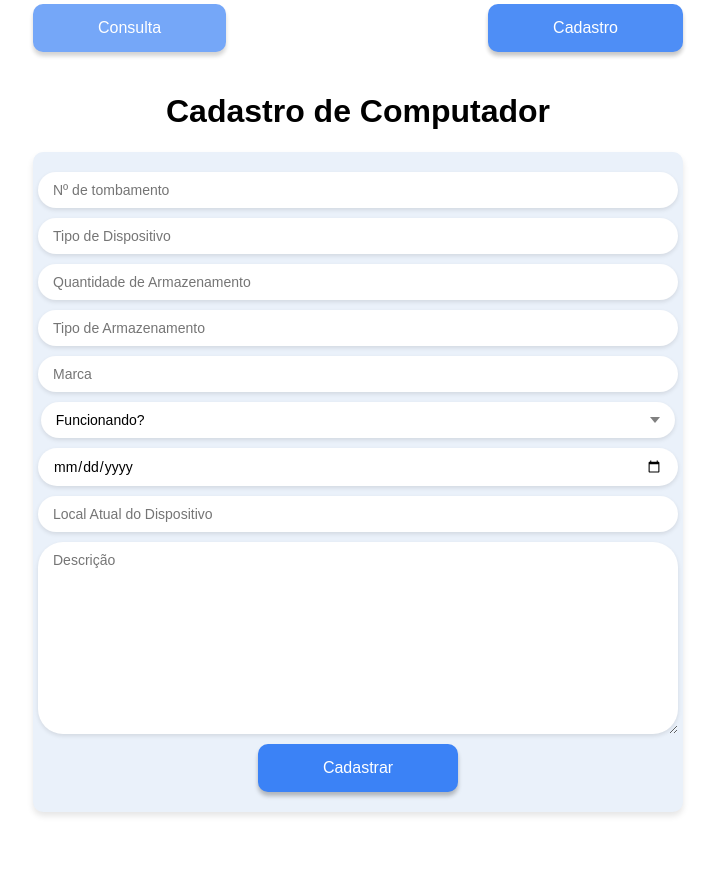
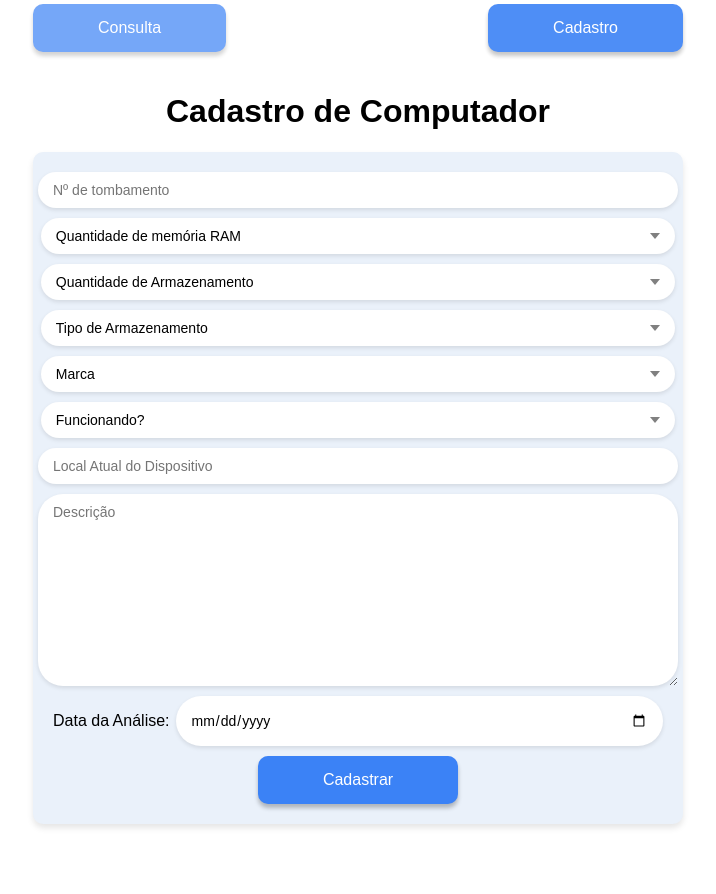
Before and after one commit to Kenjibercysec/S.I.N.G.E.D_INSS, a FastAPI app: page /cadpc in a window 1280 px wide. Shown: the part 260-1154 px from the top of the page, without its empty margins (282-998 px from the left). Before the commit the page ends 1076 px from the top, so only its background shows below. Run offline with FastAPI, Linux system fonts and the light colour scheme.

Commit message:
alterando frontend e exclusão da venv

```diff
--- a/database.py
+++ b/database.py
@@ -3,7 +3,8 @@ from sqlalchemy.ext.declarative import declarative_base
 from sqlalchemy.orm import sessionmaker
 import os
 
-DATABASE_URL = "sqlite:////home/kenji/Desktop/S.I.N.G.E.D_INSS/devices.db"  # Update this to your database URL
+##DATABASE_URL = "sqlite:////home/kenji/Desktop/S.I.N.G.E.D_INSS/devices.db"  # Update this to your database URL
+DATABASE_URL = "sqlite:///C:/Users/vitor/PROJETOS/S.I.N.G.E.D_INSS/devices.db"  # Update this to your database URL
 
 engine = create_engine(DATABASE_URL, connect_args={"check_same_thread": False})
 SessionLocal = sessionmaker(autocommit=False, autoflush=False, bind=engine)
@@ -12,8 +13,8 @@ Base = declarative_base()
 def init_db():
     import models
     Base.metadata.create_all(bind=engine)
-    ##load_sql_script("C:/Users/vitor/PROJETOS/S.I.N.G.E.D_INSS/BANCO DE DADOS DOS DISPOSITIVOS .sql")
-    load_sql_script("/home/kenji/Desktop/S.I.N.G.E.D_INSS/BANCO DE DADOS DOS DISPOSITIVOS .sql") ##linuxmint
+    load_sql_script("C:/Users/vitor/PROJETOS/S.I.N.G.E.D_INSS/BANCO DE DADOS DOS DISPOSITIVOS .sql")
+    ##load_sql_script("/home/kenji/Desktop/S.I.N.G.E.D_INSS/BANCO DE DADOS DOS DISPOSITIVOS .sql") ##linuxmint
     ##load_sql_script("C:/Users/silas/OneDrive/Desktop/SINGED_/BANCO DE DADOS DOS DISPOSITIVOS .sql")
 
 def load_sql_script(filepath: str):
--- a/load_data.py
+++ b/load_data.py
@@ -11,8 +11,8 @@ def load_sql_file(filepath: str):
 
 if __name__ == "__main__":
     ##sql_file_path = "C:/Users/silas/OneDrive/Desktop/SINGED_/BANCO DE DADOS DOS DISPOSITIVOS .sql"  # Update this path to your .sql file
-    sql_file_path = "/home/kenji/Desktop/S.I.N.G.E.D_INSS/BANCO DE DADOS DOS DISPOSITIVOS .sql"
-    ##sql_file_path = "C:/Users/silas/OneDrive/Desktop/SINGED_/BANCO DE DADOS DOS DISPOSITIVOS .sql"
+    ##sql_file_path = "/home/kenji/Desktop/S.I.N.G.E.D_INSS/BANCO DE DADOS DOS DISPOSITIVOS .sql"
+    sql_file_path = "C:/Users/vitor/PROJETOS/S.I.N.G.E.D_INSS/BANCO DE DADOS DOS DISPOSITIVOS.sql"
 
     load_sql_file(sql_file_path)
     print("SQL file loaded successfully")
--- a/static/style.css
+++ b/static/style.css
@@ -221,3 +221,16 @@ background-color:  #f63b3b;
     margin-bottom: 10px;
     border-radius: 5px;
 }
+
+
+.date_div {
+    display: flex;
+    width: 100%;
+    flex-direction: row;
+    justify-content: space-between;
+}
+
+
+#data_de_an {
+    width: 75%;
+}
--- a/templates/cadpc.html
+++ b/templates/cadpc.html
@@ -22,18 +22,50 @@
         <div class="form-section">
             <form id="cadastroForm" class="form-group">
                 <input type="text" id="id_tomb" name="id_tomb" placeholder="Nº de tombamento" class="form-input" required>
-                <input type="text" id="tipo_de_disp" name="tipo_de_disp" placeholder="Tipo de Dispositivo" class="form-input" required>
-                <input type="text" id="qnt_armaz" name="qnt_armaz" placeholder="Quantidade de Armazenamento" class="form-input" required>
-                <input type="text" id="tipo_armaz" name="tipo_armaz" placeholder="Tipo de Armazenamento" class="form-input" required>
-                <input type="text" id="marca" name="marca" placeholder="Marca" class="form-input" required>
+                <select id="qnt_ram" name="qnt_ram" class="form-select" required>
+                    <option value="" disabled selected>Quantidade de memória RAM</option>
+                    <option value="0">Sem memória RAM</option>
+                    <option value="1">1 GB</option>
+                    <option value="2">2 GB</option>
+                    <option value="4">4 GB</option>
+                    <option value="6">6 GB</option>
+                    <option value="8">8 GB</option>
+                    <option value="12">12 GB</option>
+                    <option value="16">16 GB</option>
+                </select>
+                <select id="qnt_armaz" name="qnt_armaz" class="form-select" required>
+                    <option value="" disabled selected>Quantidade de Armazenamento</option>
+                    <option value="0">Sem Armazenamento</option>
+                    <option value="120">120 GB</option>
+                    <option value="128">128 GB</option>
+                    <option value="160">160 GB</option>
+                    <option value="320">320 GB</option>
+                    <option value="500">500 GB</option>
+                    <option value="1000">1 TB</option>
+                </select>
+                <select id="tipo_armaz" name="tipo_armaz" class="form-select" required>
+                    <option value="" disabled selected>Tipo de Armazenamento</option>
+                    <option value="NAN">Sem Armazenamento</option>
+                    <option value="HDD">HDD</option>
+                    <option value="SSD">SSD</option>
+                </select>
+                <select id="marca" name="marca" class="form-select" required>
+                    <option value="" disabled selected>Marca</option>
+                    <option value="positivo">Positivo</option>
+                    <option value="Lenovo">Lenovo</option>
+                    <option value="daten">Daten</option>
+                </select>
                 <select id="funcionando" name="funcionando" class="form-select" required>
                     <option value="" disabled selected>Funcionando?</option>
                     <option value="true">Sim</option>
                     <option value="false">Não</option>
                 </select>
-                <input type="date" id="data_de_an" name="data_de_an" class="form-input" required>
                 <input type="text" id="locat_do_disp" name="locat_do_disp" placeholder="Local Atual do Dispositivo" class="form-input" required>
                 <textarea id="descricao" name="descricao" placeholder="Descrição" class="form-input desc"></textarea>
+                <div class="date_div">
+                    <p>Data da Análise:</p>
+                    <input type="date" id="data_de_an" name="data_de_an" class="form-input" required>
+                </div>
                 <button type="submit" class="button">Cadastrar</button>
             </form>
         </div>
--- a/templates/selecao.html
+++ b/templates/selecao.html
@@ -24,11 +24,7 @@
                 <select class="form-select" id="deviceType" name="device_type" required>
                     <option value="" disabled selected>Tipo de dispositivo</option>
                     <option value="computador">Computador</option>
-                    <option value="monitor">Monitor</option>
-                    <option value="impressora">Impressora</option>
-                    <option value="switch">Switch</option></a>
-                    <option value="scanner">Scanner</option>
-                    <option value="teclado">Teclado</option>
+                    <option value="monitor">Outros Dispositivos</option>
                 </select>
                 <button type="submit" class="button">Selecionar</button>
             </form>
```
Also changed, not shown: templates/cadother.html (+40 -3 lines), 1 other file.
